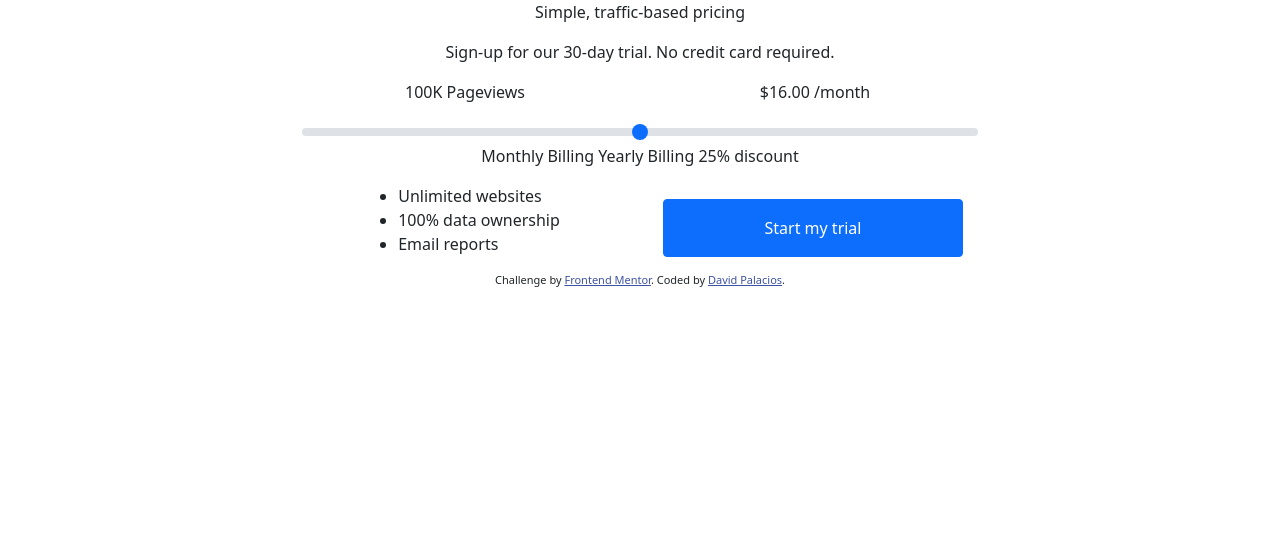
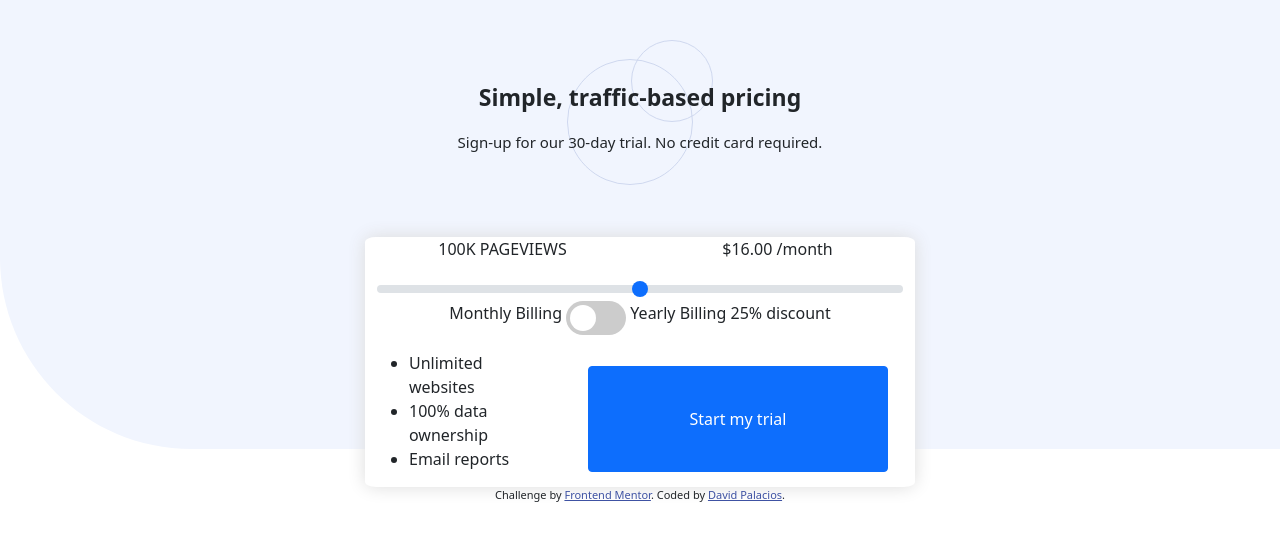
Before and after one commit to davidpalaciosg/interactive-pricing-component, a plain HTML site: page index.html in a window 1280 px wide. Drawn offline with nearby package versions, Linux system fonts and the light colour scheme.

Commit message:
Header done

```diff
--- a/css/styles.css
+++ b/css/styles.css
@@ -1,9 +1,110 @@
+
+body{
+    font-family: 'Manrope', sans-serif;
+    background-image: url("../images/bg-pattern.svg") ;
+    background-repeat: no-repeat;
+    background-color: white;
+}
+/* HEADER */
+.header{
+    background-image: url("../images/pattern-circles.svg") ;
+    background-repeat: no-repeat;
+    background-position: center 40px;
+
+}
+#title-phrase{
+    padding-top: 80px;
+    font-size: 23px;
+    font-weight: 800;
+
+
+}
+#introduction{
+    font-size: 15px;
+    height: 40px;
+}
+
 #component{
+    margin-top: 50px;
+    background-color: white;
 
-    max-width: 700px !important;
+    border-radius: 2%;
+    max-width: 550px !important;
+    box-shadow: 0 0 18px gainsboro;
+
 }
 
 #start{
     width: 300px;
     margin: 15px;
 }
+
+/* Slider */
+#rangeBar{
+    color: hsl(174, 77%, 80%);
+}
+
+/* ******************** TOOGLE BUTTON ********************/
+/* The switch - the box around the slider */
+.switch {
+    position: relative;
+    display: inline-block;
+    width: 60px;
+    height: 34px;
+  }
+
+  /* Hide default HTML checkbox */
+  .switch input {
+    opacity: 0;
+    width: 0;
+    height: 0;
+  }
+
+  /* The slider */
+  .slider {
+    position: absolute;
+    cursor: pointer;
+    top: 0;
+    left: 0;
+    right: 0;
+    bottom: 0;
+    background-color: #ccc;
+    -webkit-transition: .4s;
+    transition: .4s;
+  }
+
+  .slider:before {
+    position: absolute;
+    content: "";
+    height: 26px;
+    width: 26px;
+    left: 4px;
+    bottom: 4px;
+    background-color: white;
+    -webkit-transition: .4s;
+    transition: .4s;
+  }
+
+  input:checked + .slider {
+    background-color: #2196F3;
+  }
+
+  input:focus + .slider {
+    box-shadow: 0 0 1px #2196F3;
+  }
+
+  input:checked + .slider:before {
+    -webkit-transform: translateX(26px);
+    -ms-transform: translateX(26px);
+    transform: translateX(26px);
+  }
+
+  /* Rounded sliders */
+  .slider.round {
+    border-radius: 34px;
+  }
+
+  .slider.round:before {
+    border-radius: 50%;
+  }
+  /*****************************************/
--- a/index.html
+++ b/index.html
@@ -9,8 +9,13 @@
   <!-- Favicon -->
   <link rel="icon" type="image/png" sizes="32x32" href="./images/favicon-32x32.png" />
 
+  <!-- Fonts -->
+  <link rel="preconnect" href="https://fonts.gstatic.com">
+  <link href="https://fonts.googleapis.com/css2?family=Manrope:wght@200;600;800&display=swap" rel="stylesheet">
+
   <!-- Styles -->
   <link href="css/styles.css" rel="stylesheet">
+
 
   <title>Frontend Mentor | Interactive pricing component</title>
 
@@ -33,14 +38,15 @@
 
 <body>
 
-  <div class="container-fluid container-responsive">
+  <div class="container-fluid container-responsive" id="main-container">
 
     <!-- HEADER -->
+    <div class=" header">
       <div class="title row d-flex justify-content-center">
 
 
         <div class="col-sm d-flex justify-content-center">
-        <p>Simple, traffic-based pricing</p>
+          <p id="title-phrase">Simple, traffic-based pricing</p>
         </div>
 
       </div>
@@ -48,9 +54,10 @@
       <div class="title row d-flex justify-content-center">
 
         <div class="col-sm d-flex justify-content-center">
-        <p> Sign-up for our 30-day trial. No credit card required.</p>
+          <p id="introduction"> Sign-up for our 30-day trial. No credit card required.</p>
         </div>
 
+      </div>
     </div>
 
 
@@ -59,17 +66,17 @@
     <div class="container" id="component">
       <div class="row d-flex justify-content-center">
         <div class="col-sm d-flex justify-content-center">
-          <p><span id="quantity">100K</span> Pageviews</p>
+          <p><span id="quantity">100K</span> PAGEVIEWS</p>
         </div>
         <div class="col-sm d-flex justify-content-center">
-          <p>$<span id="value">16.00</span> /month </p>
+          <p><span id="value">$16.00</span> /month </p>
         </div>
       </div>
 
       <!-- Range Bar -->
       <div class="row ">
         <div class="col-sm d-flex justify-content-center">
-          <input type="range" class="form-range" value="2"min="0" max="4" step="1" id="rangeBar">
+          <input type="range" class="form-range" value="2" min="0" max="4" step="1" id="rangeBar">
         </div>
 
       </div>
@@ -78,7 +85,10 @@
       <div class="row ">
         <div class="col-sm d-flex justify-content-center">
 
-          <p>Monthly Billing Yearly Billing 25% discount</p>
+          <p>Monthly Billing <label class="switch">
+              <input type="checkbox">
+              <span class="slider round"></span>
+            </label> Yearly Billing 25% discount</p>
         </div>
       </div>
 
--- a/js/scripts.js
+++ b/js/scripts.js
@@ -8,28 +8,28 @@ $( document ).ready(function() {
         if(valor==0)
         {
             $("#quantity").html("10K");
-            $("#value").html("8");
+            $("#value").html("$8.00");
         }
         else if(valor==1)
         {
             $("#quantity").html("50K");
-            $("#value").html("12");
+            $("#value").html("$12.00");
         }
 
         else if(valor==2)
         {
             $("#quantity").html("100K");
-            $("#value").html("16");
+            $("#value").html("$16.00");
         }
         else if(valor==3)
         {
             $("#quantity").html("500K");
-            $("#value").html("24");
+            $("#value").html("$24.00");
         }
         else if(valor==4)
         {
             $("#quantity").html("1M");
-            $("#value").html("36");
+            $("#value").html("$36.00");
         }
 
       });
```
Lines whose indentation alone changed are shown as unchanged.
